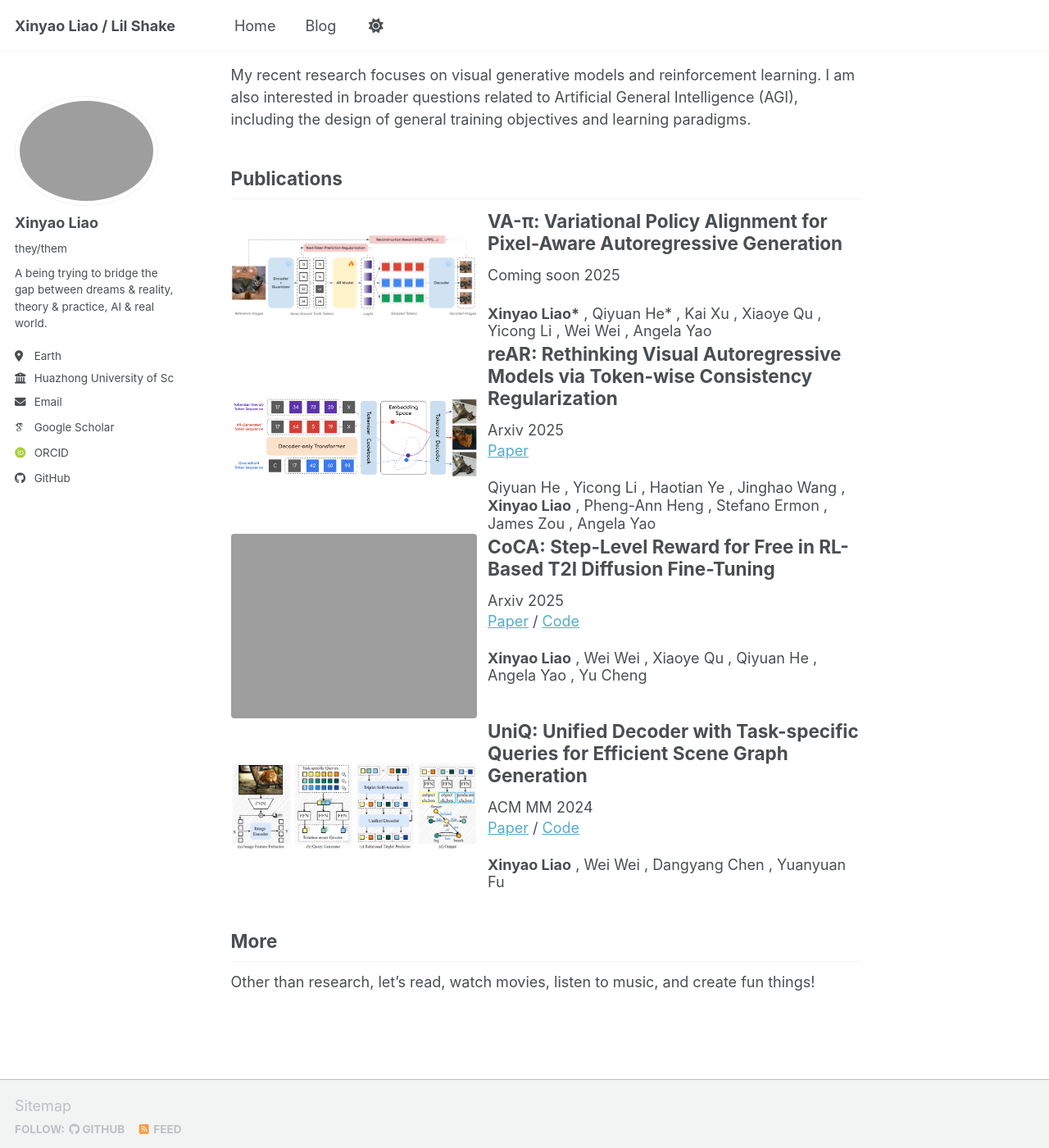
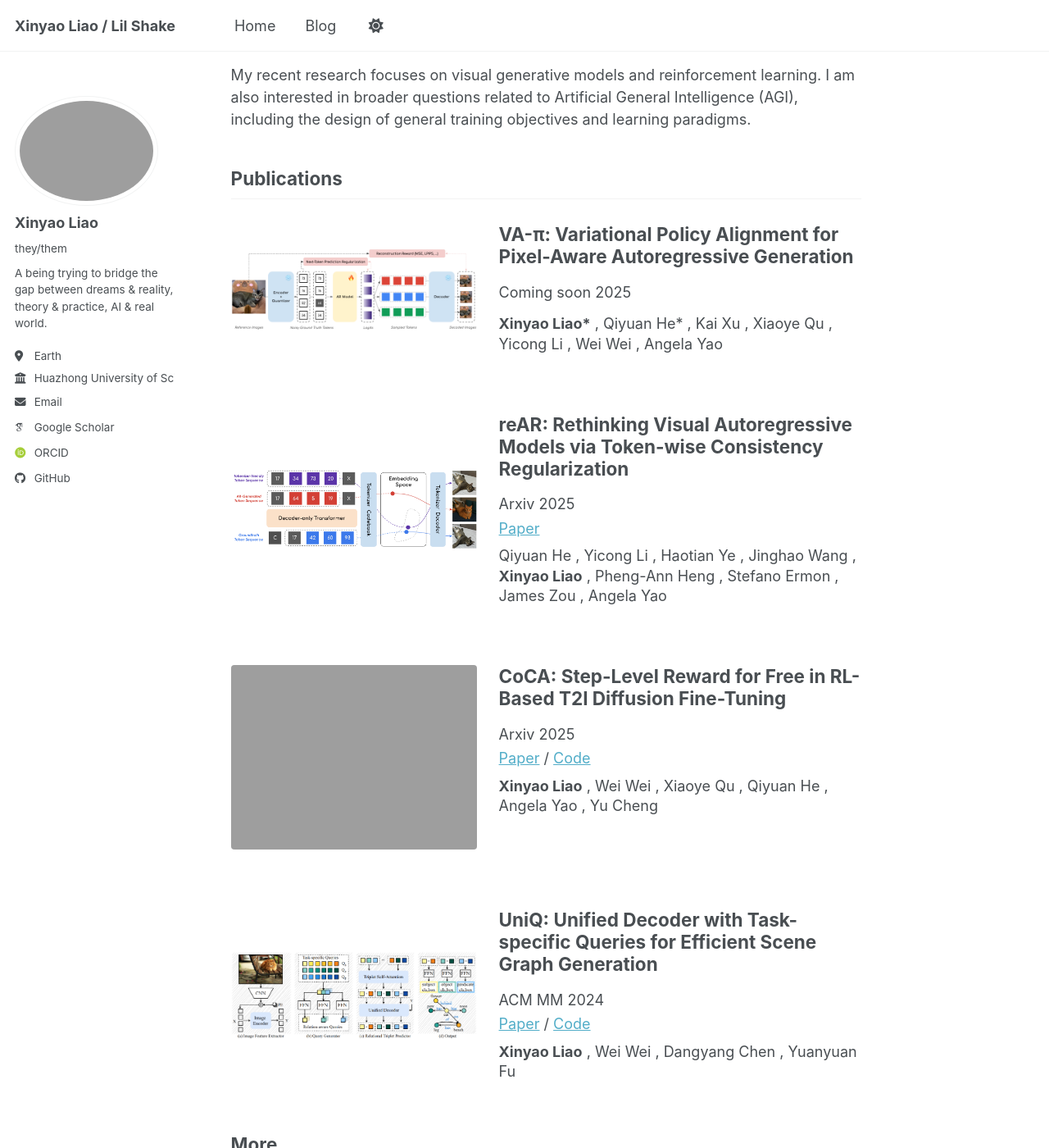
Before and after one commit to Lil-Shake/Lil-Shake.github.io, a Jekyll site: the page built from _pages/about.md, in a window 1280 px wide and 1400 px high, scrolled down 222 px. Shown: the whole window at 82% size. Built offline with Jekyll 4.4.1, drawn with Linux system fonts in a browser that asks for light colours; some web fonts are replaced; a script bundle is joined from its source files by our own code; library files that are not in the unit come from our copies.

Commit message:
remove blog bottom & update space margin of pub

```diff
--- a/_sass/layout/_archive.scss
+++ b/_sass/layout/_archive.scss
@@ -149,25 +149,38 @@
 .archive__item-publication {
   display: flex;
   flex-direction: row;
-  gap: 0.75rem;
+  gap: 1.5rem;
+  padding: 1rem 0;
+  margin-bottom: 2rem; // add vertical space between publication blocks
   // Stretch both sides to the same height so image and text align vertically
   align-items: stretch;
 
   .archive__item-publication-body {
     flex: 1 1 auto;
-    line-height: 1.2; // slightly tighter line spacing for the whole block
+    line-height: 1.35; // overall line spacing
 
-    // Tighter and uniform vertical rhythm inside publication block
-    .archive__item-title,
-    .venue-badge,
-    .pub-links,
-    .pub-authors {
-      margin-top: 0.1rem;
-      margin-bottom: 0.1rem;
+    // Title closer to the top, but with clear separation
+    .archive__item-title {
+      margin-top: 0;
+      margin-bottom: 0.4rem;
     }
 
+    // Venue, links, excerpt and authors share a consistent vertical rhythm
     .venue-badge {
       display: inline-block;
+      margin: 0 0 0.3rem;
+    }
+
+    .pub-links {
+      margin: 0 0 0.3rem;
+    }
+
+    .archive__item-excerpt {
+      margin: 0.25rem 0 0.5rem;
+    }
+
+    .pub-authors {
+      margin: 0.5rem 0 0;
     }
   }
 
```
Also changed, not shown: _pages/year-archive.html (+30 -14 lines).
